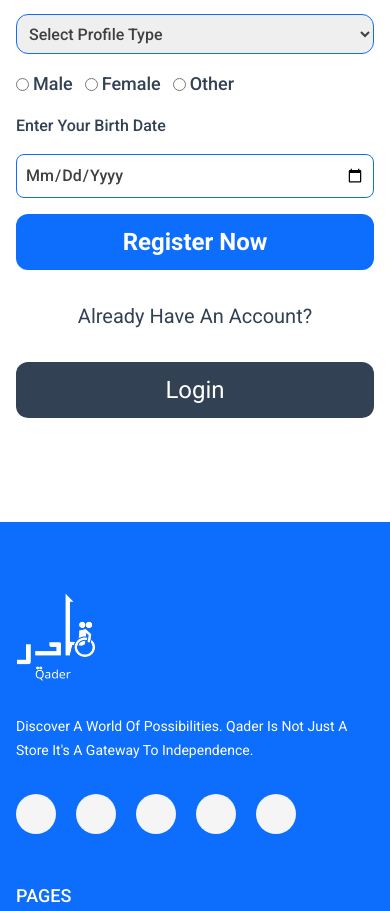
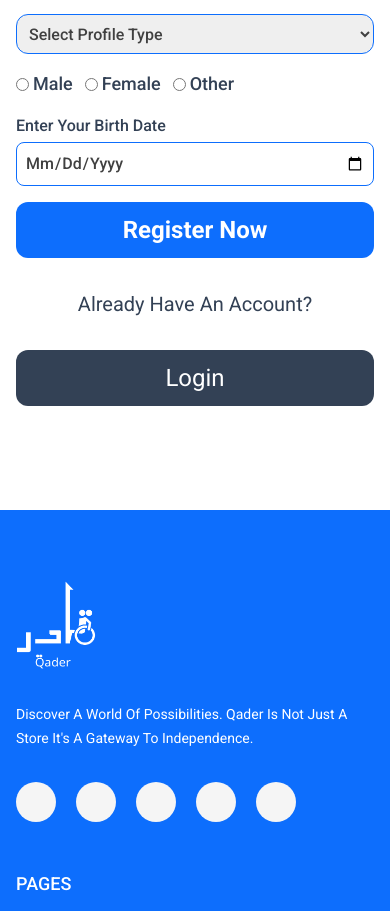
Before and after one commit to MinaEzz/Qader-website, a React (Vite) app: page /regist in a window 390 px wide. Shown: the part 1109-2020 px from the top of the page. Built offline with nearby package versions, Linux system fonts and the light colour scheme; no server answers; some icons are missing.

Commit message:
form update

```diff
--- a/src/components/form/RegistForm.jsx
+++ b/src/components/form/RegistForm.jsx
@@ -121,7 +121,7 @@ const RegistForm = () => {
         </div>
       </div>
       {/* gender */}
-      <div className="w-full flex md:items-center justify-between gap-4 max-md:flex-col">
+      <div className="w-full flex justify-between gap-1 max-md:flex-col md:items-center md:gap-4">
         <label
           className="capitalize font-medium text-slate-700"
           htmlFor="birth-date"
```
